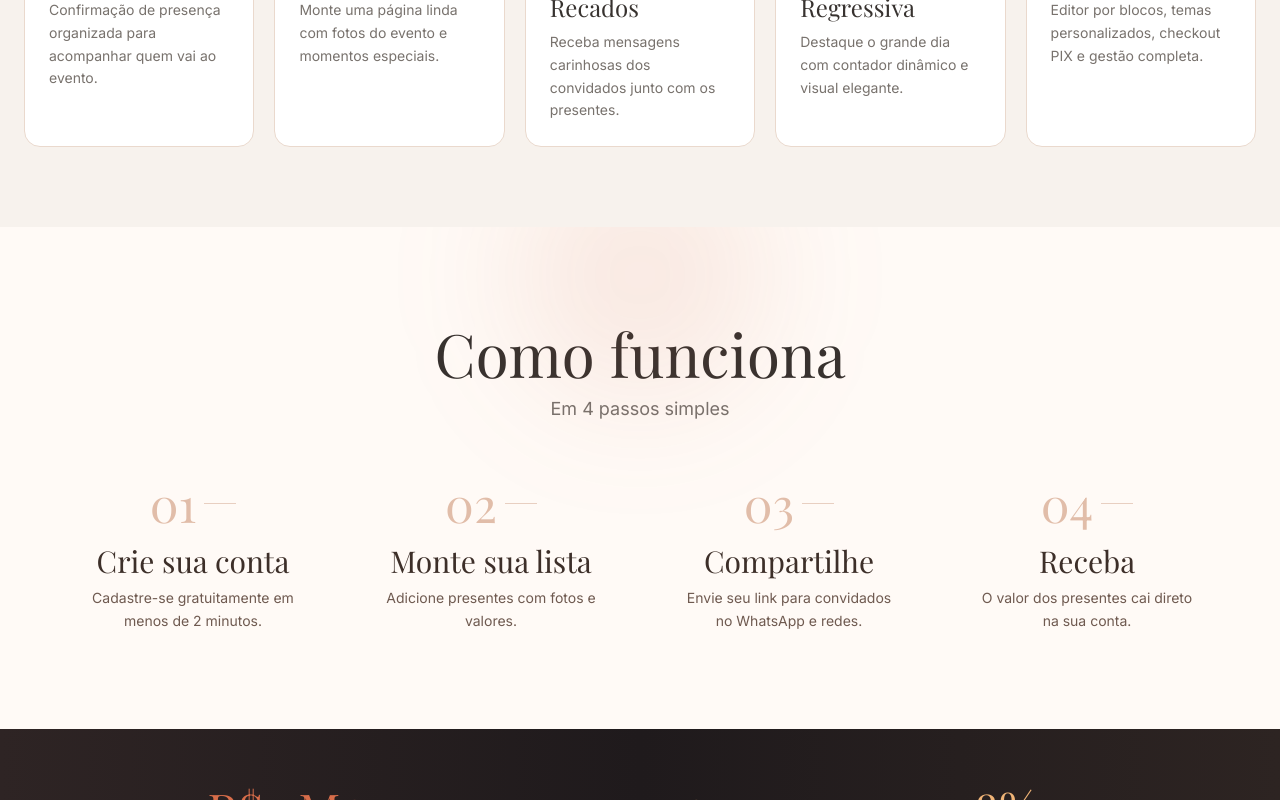
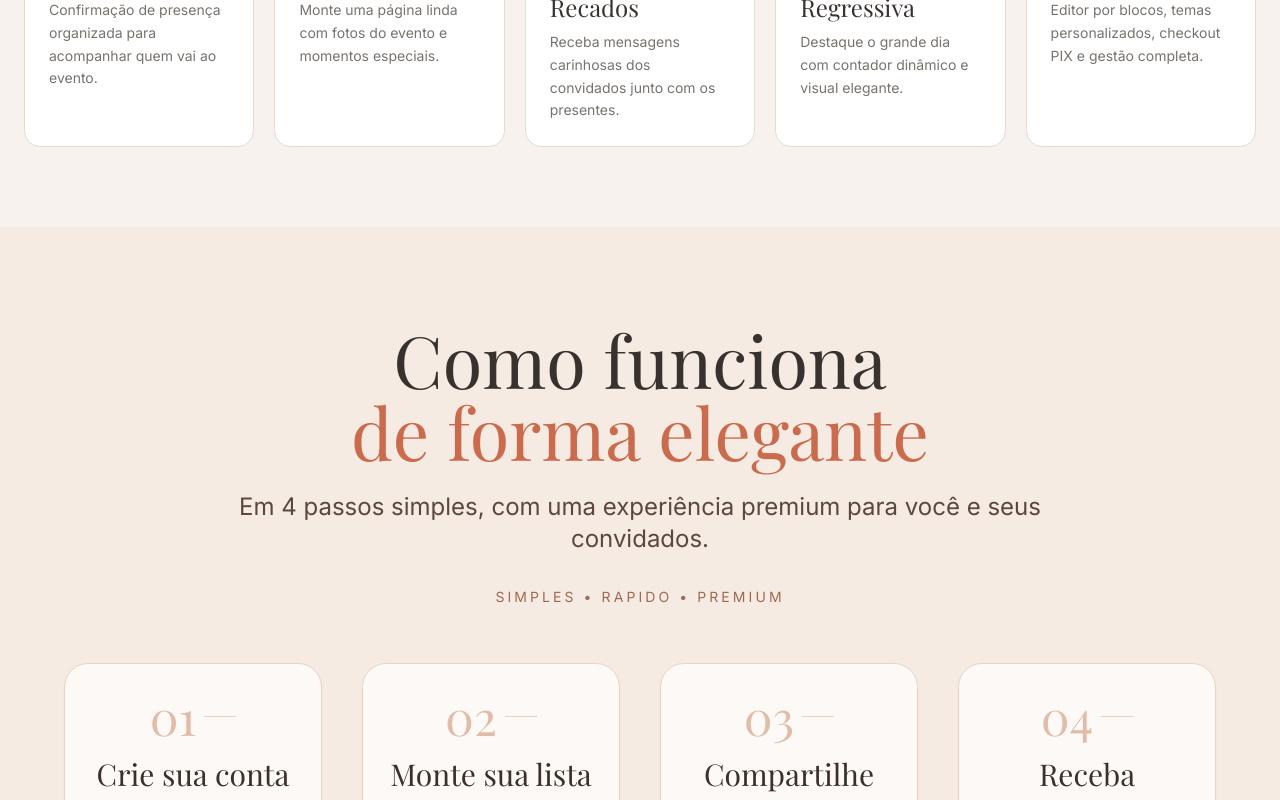
Before and after one commit to lumieconvites-netizen/lumie-presentes, a Next.js app: page / in a window 1280 px wide. Shown: the part 4280-5080 px from the top of the page. Built offline with nearby package versions, Linux system fonts and the light colour scheme; no server answers.

Commit message:
style: elevate how-it-works section and enforce white CTA button

```diff
--- a/app/page.tsx
+++ b/app/page.tsx
@@ -506,18 +506,22 @@ export default function HomePage() {
         </div>
       </section>
 
-      <section className="bg-[#fffaf6]">
-        <div className="py-24 relative overflow-hidden">
-          <div className="absolute -top-20 left-1/2 h-64 w-64 -translate-x-1/2 rounded-full bg-[#c65a3a]/10 blur-3xl pointer-events-none" />
+      <section className="relative bg-[#f5ebe2] overflow-hidden">
+        <div className="pointer-events-none absolute -top-24 left-1/2 h-72 w-72 -translate-x-1/2 rounded-full bg-[#c65a3a]/12 blur-3xl" />
+        <div className="py-24 relative">
           <div className="container mx-auto px-6">
-            <div className="text-center mb-14">
-              <h2 className="font-display text-4xl md:text-6xl text-foreground">Como funciona</h2>
-              <p className="mt-3 text-lg text-muted-foreground">Em 4 passos simples</p>
+            <div className="text-center mb-14 max-w-4xl mx-auto">
+              <h2 className="font-display text-5xl md:text-7xl leading-[1.02] text-foreground">
+                Como funciona
+                <span className="block text-primary">de forma elegante</span>
+              </h2>
+              <p className="mt-6 text-lg md:text-2xl text-[#5b473e] leading-relaxed">Em 4 passos simples, com uma experiência premium para você e seus convidados.</p>
+              <p className="mt-8 text-xs md:text-sm tracking-[0.22em] uppercase text-[#9f6a53]">simples • rapido • premium</p>
             </div>
 
             <div className="grid grid-cols-1 sm:grid-cols-2 lg:grid-cols-4 gap-10 max-w-6xl mx-auto">
               {steps.map((step) => (
-                <div key={step.n} className="text-center">
+                <div key={step.n} className="text-center rounded-3xl border border-[#ead3c3] bg-white/70 px-4 py-7 shadow-sm backdrop-blur-sm">
                   <div className="flex items-center justify-center gap-2 mb-4">
                     <span className="font-display text-5xl text-[#e1bda9] leading-none">{String(step.n).padStart(2, '0')}</span>
                     <span className="h-px w-8 bg-[#e8cfc1]" />
@@ -556,7 +560,7 @@ export default function HomePage() {
               Comece agora e transforme seus presentes em creditos.
               Rapido para criar, elegante para compartilhar.
             </p>
-            <Button asChild size="lg" className="mt-8 bg-white text-[#a5482d] hover:bg-[#fff3ec] rounded-xl px-8">
+            <Button asChild size="lg" className="mt-8 !bg-white !text-[#a5482d] hover:!bg-[#fff3ec] rounded-xl px-8 font-semibold shadow-lg">
               <Link href="/cadastro">Criar Minha Lista Gratis</Link>
             </Button>
           </div>
```
